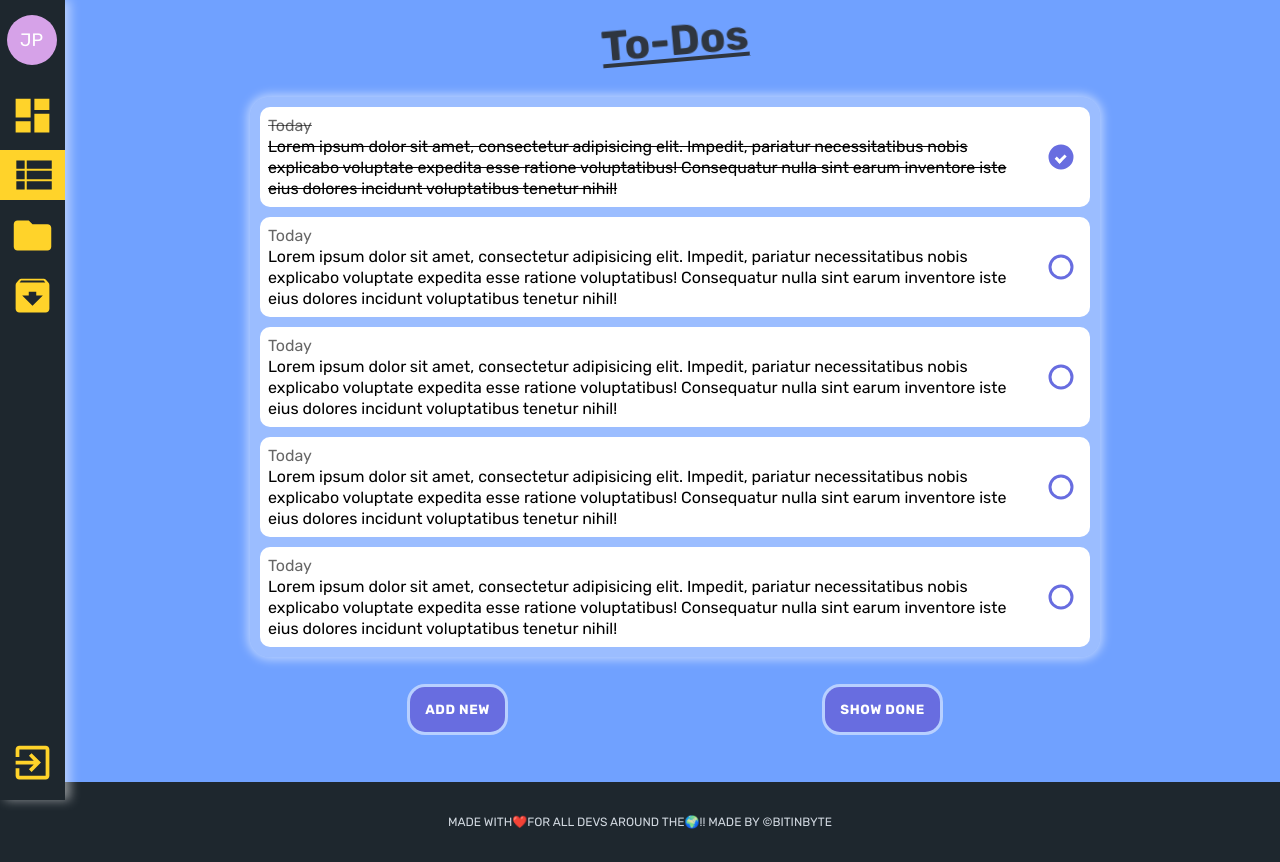
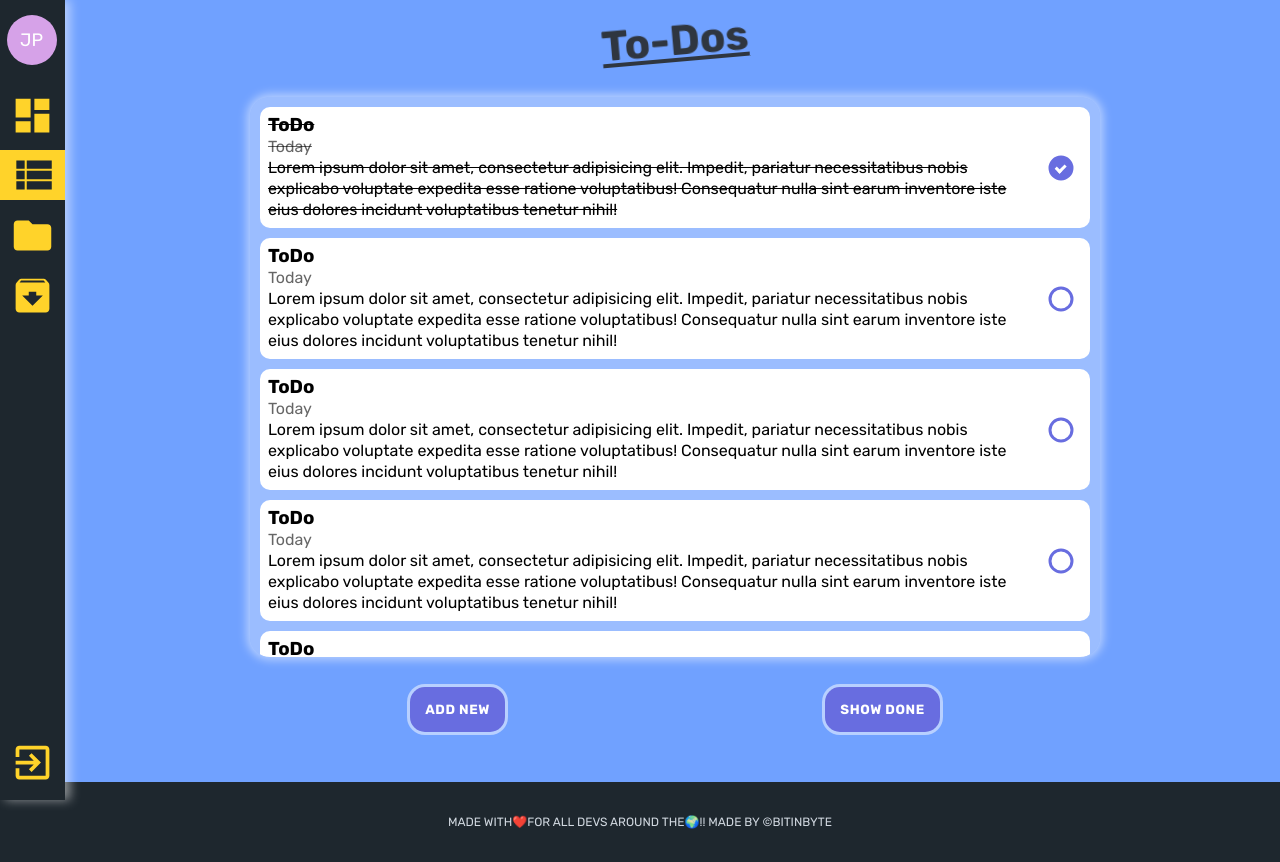
Before and after one commit to BitInByte/To-doProjectsManagement, a React (Create React App) app: page /todos in a window 1280 px wide. Built offline with nearby package versions, Linux system fonts and the light colour scheme.

Commit message:
Snapshot of the day
Backing up word done on today

```diff
--- a/src/components/Project/Project.js
+++ b/src/components/Project/Project.js
@@ -98,9 +98,12 @@ const Project = (props) => {
                 <Board title='In Progress' />
                 <Board title='Completed' /> */}
                 {list.map((grp, grpI) => (
-                    <div key={grp} className={classes.Board}>
+                    <div key={grp.title} className={classes.Board}>
                         <h2>{grp.title}</h2>
-                        <div className={classes.Board__wrapper}>
+                        <div
+                            // key={grp.title}
+                            className={classes.Board__wrapper}
+                            onDragEnter={dragging && !grp.items.length ? (e) => handleDragEnter(e, { grpI, itemI: 0 }) : null} >
                             {/* Make the ToDo draggable */}
                             {/* With handleDragStart we pass the event, the item id and the board id */}
                             {grp.items.map((item, itemI) => (
@@ -140,7 +143,7 @@ const Project = (props) => {
                 ))}
             </div>
             {/* CONTROLLERS */}
-        </div>
+        </div >
 
     );
 };
--- a/src/containers/ToDos/ToDos.js
+++ b/src/containers/ToDos/ToDos.js
@@ -25,17 +25,17 @@ const ToDos = (props) => {
             {/* To-Dos */}
             <div className={classes.Todos__container}>
                 <TodoWrapper>
-                    <ToDo click={todoCheckHandler} hasChecbox isChecked />
-                    <ToDo click={todoCheckHandler} hasChecbox />
-                    <ToDo click={todoCheckHandler} hasChecbox />
-                    <ToDo click={todoCheckHandler} hasChecbox />
-                    <ToDo click={todoCheckHandler} hasChecbox />
-                    <ToDo click={todoCheckHandler} hasChecbox />
-                    <ToDo click={todoCheckHandler} hasChecbox />
-                    <ToDo click={todoCheckHandler} hasChecbox />
-                    <ToDo click={todoCheckHandler} hasChecbox />
-                    <ToDo click={todoCheckHandler} hasChecbox />
-                    <ToDo click={todoCheckHandler} hasChecbox />
+                    <ToDo title="ToDo" click={todoCheckHandler} hasChecbox isChecked />
+                    <ToDo title="ToDo" click={todoCheckHandler} hasChecbox />
+                    <ToDo title="ToDo" click={todoCheckHandler} hasChecbox />
+                    <ToDo title="ToDo" click={todoCheckHandler} hasChecbox />
+                    <ToDo title="ToDo" click={todoCheckHandler} hasChecbox />
+                    <ToDo title="ToDo" click={todoCheckHandler} hasChecbox />
+                    <ToDo title="ToDo" click={todoCheckHandler} hasChecbox />
+                    <ToDo title="ToDo" click={todoCheckHandler} hasChecbox />
+                    <ToDo title="ToDo" click={todoCheckHandler} hasChecbox />
+                    <ToDo title="ToDo" click={todoCheckHandler} hasChecbox />
+                    <ToDo title="ToDo" click={todoCheckHandler} hasChecbox />
                 </TodoWrapper>
             </div>
             {/* Controllers */}
```
